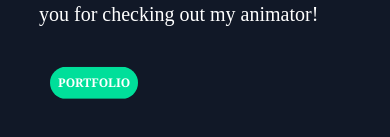
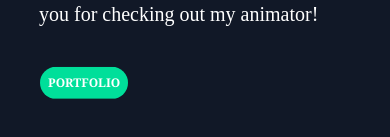
Before and after one commit to jashansingh303/ChristainPazPortfolioWebsite, a Next.js app: page /components/aboutHero in a window 390 px wide. Shown: the part 471-608 px from the top of the page. Built offline with nearby package versions, Linux system fonts and the light colour scheme.

Commit message:
build commit

```diff
--- a/pages/components/aboutHero.jsx
+++ b/pages/components/aboutHero.jsx
@@ -21,8 +21,8 @@ function AboutHero(){
             </div>
 
             <div>
-                <button onClick={() => router.push('./')}
-                className={nav ? "bg-gray-900" : "lg:text-lg md:text-md sm:text-sm text-xs sm:p-3 bg-[#00df9a] rounded-3xl my-auto p-2 font-bold animate-bounce font-serif lg:ml-[190px] md:ml-[75px] ml-[40px] ml-[50px] mx-auto"}>PORTFOLIO
+                <button onClick={() => router.push('./portfolio')}
+                className={nav ? "bg-gray-900" : "lg:text-lg md:text-md sm:text-sm text-xs sm:p-3 bg-[#00df9a] rounded-3xl my-auto p-2 font-bold animate-bounce font-serif lg:ml-[190px] md:ml-[75px] ml-[40px] mx-auto"}>PORTFOLIO
                 </button>
             </div>
 
```
